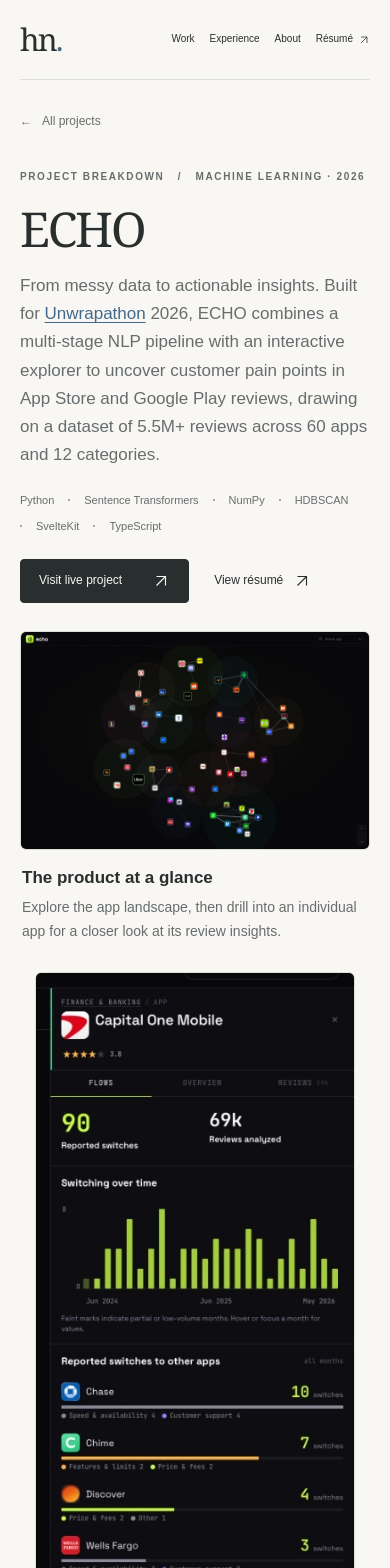
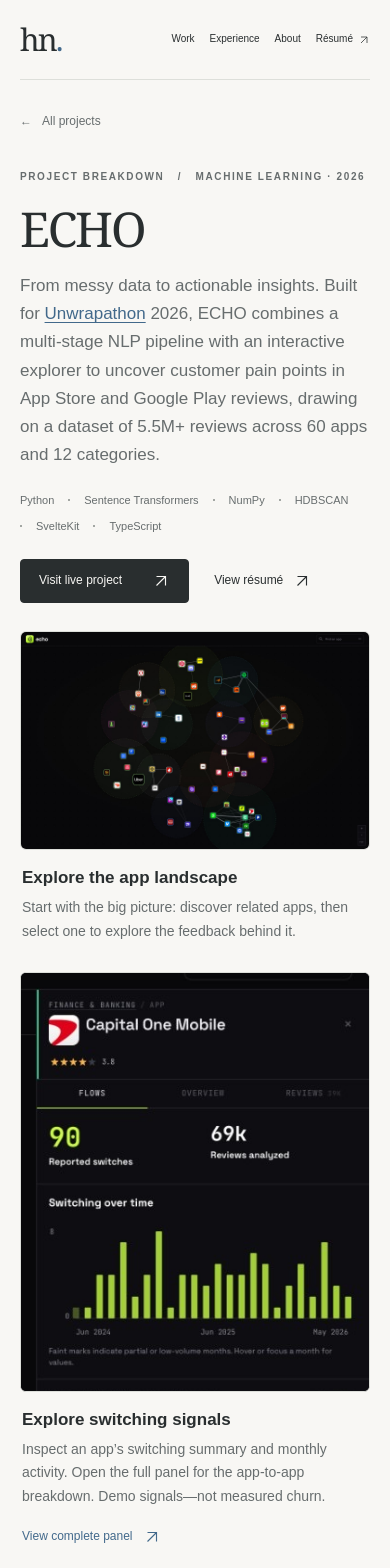
Before and after one commit to huynguyen9999/Portfolio, a Next.js app: page /projects/unwrapathon in a window 390 px wide. Shown: the top 1568 px of the page. Built offline with nearby package versions, Linux system fonts and the light colour scheme; no server answers.

Commit message:
Balance ECHO overview and switching feature previews

```diff
--- a/app/globals.css
+++ b/app/globals.css
@@ -1804,28 +1804,37 @@
 }
 .case-gallery {
   display: grid;
-  grid-template-columns: minmax(0, 1.7fr) minmax(0, 1fr);
-  gap: 28px;
+  grid-template-columns: minmax(0, 1.7fr) minmax(0, 0.85fr);
+  gap: 0 24px;
   align-items: start;
 }
 .case-gallery-item {
+  display: grid;
+  grid-template-rows: subgrid;
+  grid-row: span 2;
   margin: 0;
   min-width: 0;
 }
-.case-gallery-item:has(.case-feature-image) {
-  width: min(100%, 320px);
-  justify-self: center;
-}
+/* The overview sets the shared image-row height. The detail is a deliberate
+   top-aligned preview, not a full-height sidebar that stretches the page. */
 .case-feature-image {
+  position: relative;
   display: block;
+  align-self: stretch;
+  min-height: 0;
   border: 1px solid var(--line);
   border-radius: 6px;
   overflow: hidden;
+  background: #0d0d12;
 }
 .case-feature-image img {
+  position: absolute;
+  inset: 0;
   display: block;
   width: 100%;
-  height: auto;
+  height: 100%;
+  object-fit: cover;
+  object-position: top;
 }
 .case-gallery figcaption {
   padding: 16px 2px 0;
@@ -1850,6 +1859,18 @@
   .case-gallery {
     grid-template-columns: minmax(0, 1fr);
     gap: 28px;
+  }
+  .case-gallery-item {
+    display: block;
+    grid-row: auto;
+  }
+  .case-feature-image {
+    height: 420px;
+  }
+  .case-feature-image img {
+    width: min(100%, 375px);
+    left: 50%;
+    transform: translateX(-50%);
   }
 }
 @media (max-width: 700px) {
--- a/app/projects/[slug]/page.tsx
+++ b/app/projects/[slug]/page.tsx
@@ -125,7 +125,7 @@
                 width={project.imageWidth ?? 1440}
                 height={project.imageHeight ?? 1000}
                 sizes={project.featureShot
-                  ? "(max-width: 900px) 100vw, 540px"
+                  ? "(max-width: 900px) 100vw, 720px"
                   : "(max-width: 700px) 100vw, 1080px"}
               />
             ) : (
@@ -134,8 +134,8 @@
           </div>
           {project.featureShot && (
             <figcaption>
-              <h2>The product at a glance</h2>
-              <p>Explore the app landscape, then drill into an individual app for a closer look at its review insights.</p>
+              <h2>Explore the app landscape</h2>
+              <p>Start with the big picture: discover related apps, then select one to explore the feedback behind it.</p>
             </figcaption>
           )}
         </figure>
@@ -153,14 +153,14 @@
                 alt={project.featureShot.alt}
                 width={project.featureShot.width}
                 height={project.featureShot.height}
-                sizes="(max-width: 900px) 100vw, 540px"
+                sizes="(max-width: 900px) 375px, 360px"
               />
             </a>
             <figcaption>
               <h2>{project.featureShot.title}</h2>
               <p>{project.featureShot.caption}</p>
               <a className="inline-link" href={project.featureShot.image} target="_blank" rel="noreferrer">
-                View full-size screenshot <Arrow diagonal />
+                View complete panel <Arrow diagonal />
               </a>
             </figcaption>
           </figure>
--- a/lib/content.ts
+++ b/lib/content.ts
@@ -47,7 +47,7 @@
       width: 375,
       height: 1024,
       title: "Explore switching signals",
-      caption: "See reported switches at a glance, track them month by month, and explore which apps users mention moving to or from. Demo view—not a validated measure of customer churn.",
+      caption: "Inspect an app’s switching summary and monthly activity. Open the full panel for the app-to-app breakdown. Demo signals—not measured churn.",
     },
     imageAlt:
       "ECHO live website showing app icons grouped into colored review clusters on a dark interactive map",
```
Also changed, not shown: 1 other file (tests, documents, lock files or other folders).
